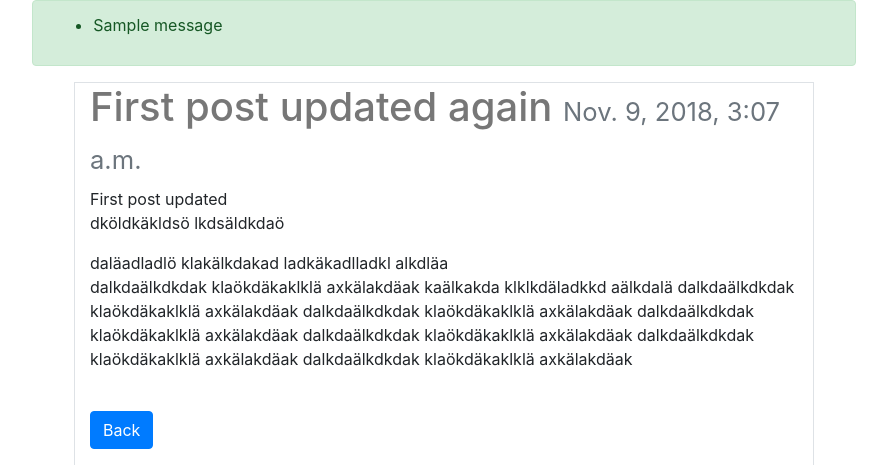
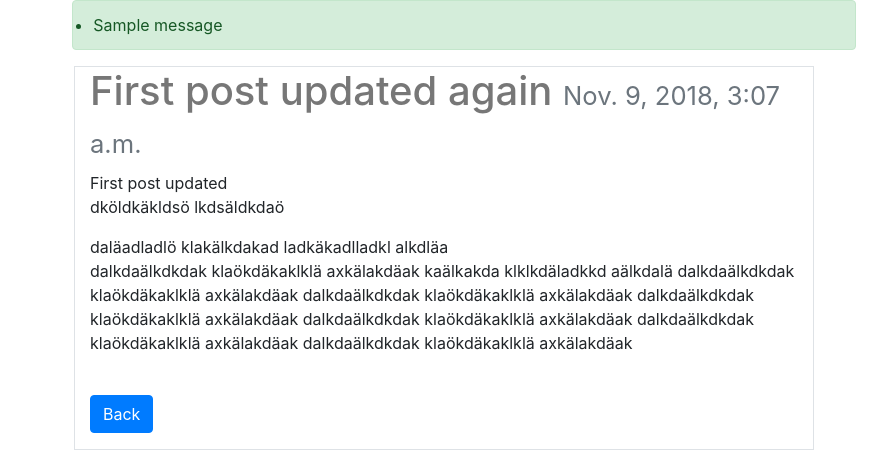
Before and after one commit to krispea3/tryDjango, a Django app: page /posts/1/ in a window 1280 px wide. Shown: the top 465 px of the page, without its empty margins (196-1083 px from the left). Run offline with Django 3.2, Linux system fonts and the light colour scheme; data comes from the database, SQL or seed files in the repository; both versions use the stored data as it was after the commit; one stand-in notice (Sample message) is shown; some libraries are stand-ins or nearby versions.

Commit message:
implemented django message handling with bootstrap. Tested OK

```diff
--- a/src/posts/views.py
+++ b/src/posts/views.py
@@ -16,6 +16,9 @@ def post_create(request):
         instance.save()
         messages.success(request, 'Post succesfully added')
         return HttpResponseRedirect(instance.get_absolute_url())
+    else:
+        messages.error(request, 'Cannot create post')
+
     context = {
         'form': form,
     }
@@ -64,6 +67,9 @@ def post_update(request, post_id):
         instance.save()
         messages.success(request, 'Post succesfully updated')
         return HttpResponseRedirect(instance.get_absolute_url())
+    else:
+        messages.error(request, 'Cannot create post')
+
     context = {
         'title': instance.title,
         'instance': instance,
--- a/src/templates/messages_display.html
+++ b/src/templates/messages_display.html
@@ -2,13 +2,22 @@
 
 <!-- Message handling (django message framework) -->
 {% if messages %}
-<div class='col-sm-8 mx-auto'>
-        <div class='messages alert alert-success' role="alert">
+    <div class='col-sm-8 mx-auto'>
+        {% comment %} <div class='messages alert alert-success' role="alert"> {% endcomment %}
             <ul class='messages'>
                 {% for message in messages %}
-                    <li {% if message.tags %} class="{{ message.tags }}"{% endif %}>{{ message }}</li>
+                    {% if message.level == DEFAULT_MESSAGE_LEVELS.SUCCESS %}
+                        <div class='alert alert-success' role="alert">
+                            <li {% if message.tags %} class="{{ message.tags }}"{% endif %}>{{ message }}</li>
+                        </div>
+                    {% elif message.level == DEFAULT_MESSAGE_LEVELS.ERROR %}
+                        <div class='alert alert-danger' role="alert">
+                            <li {% if message.tags %} class="{{ message.tags }}"{% endif %}>{{ message }}</li>
+                        </div>
+                    {% endif %}
+
                 {% endfor %}
             </ul>
-        </div>
+        {% comment %} </div> {% endcomment %}
     </div>
 {% endif %}
```
Also changed, not shown: src/db.sqlite3.
